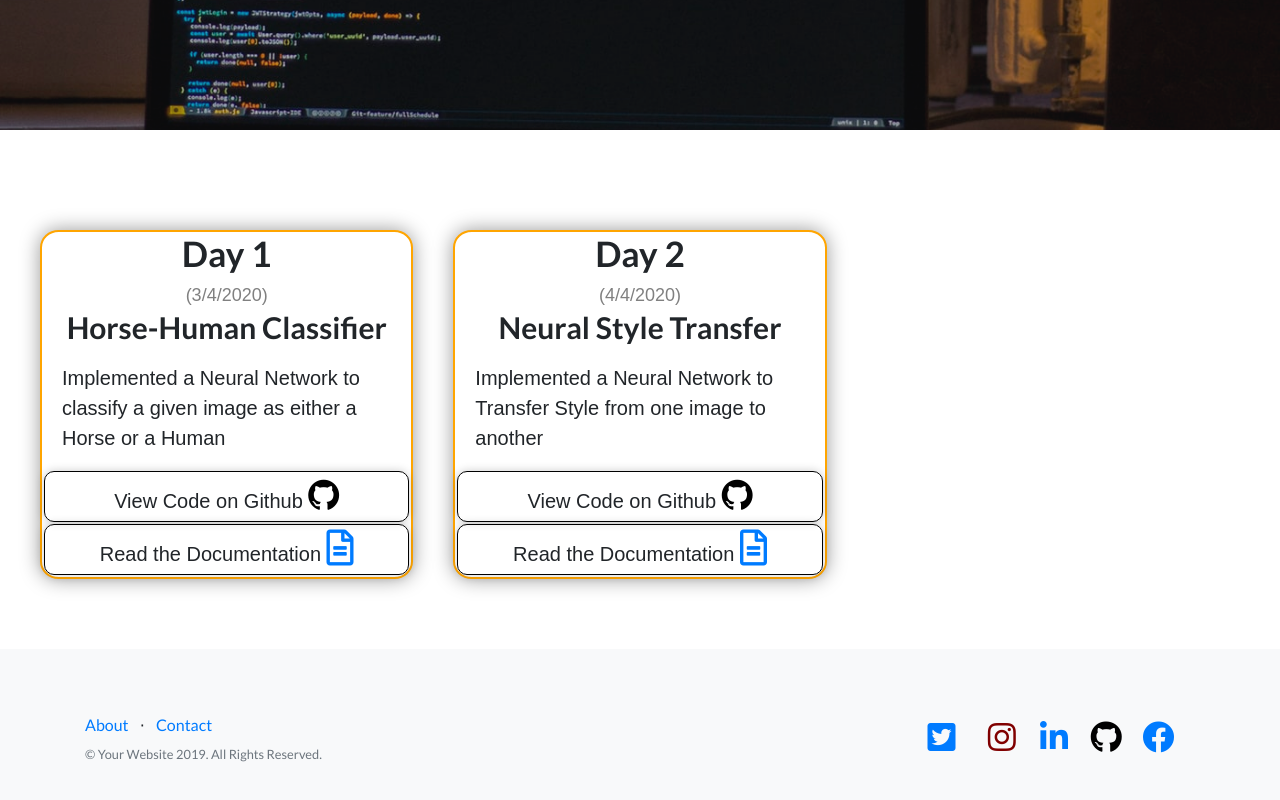
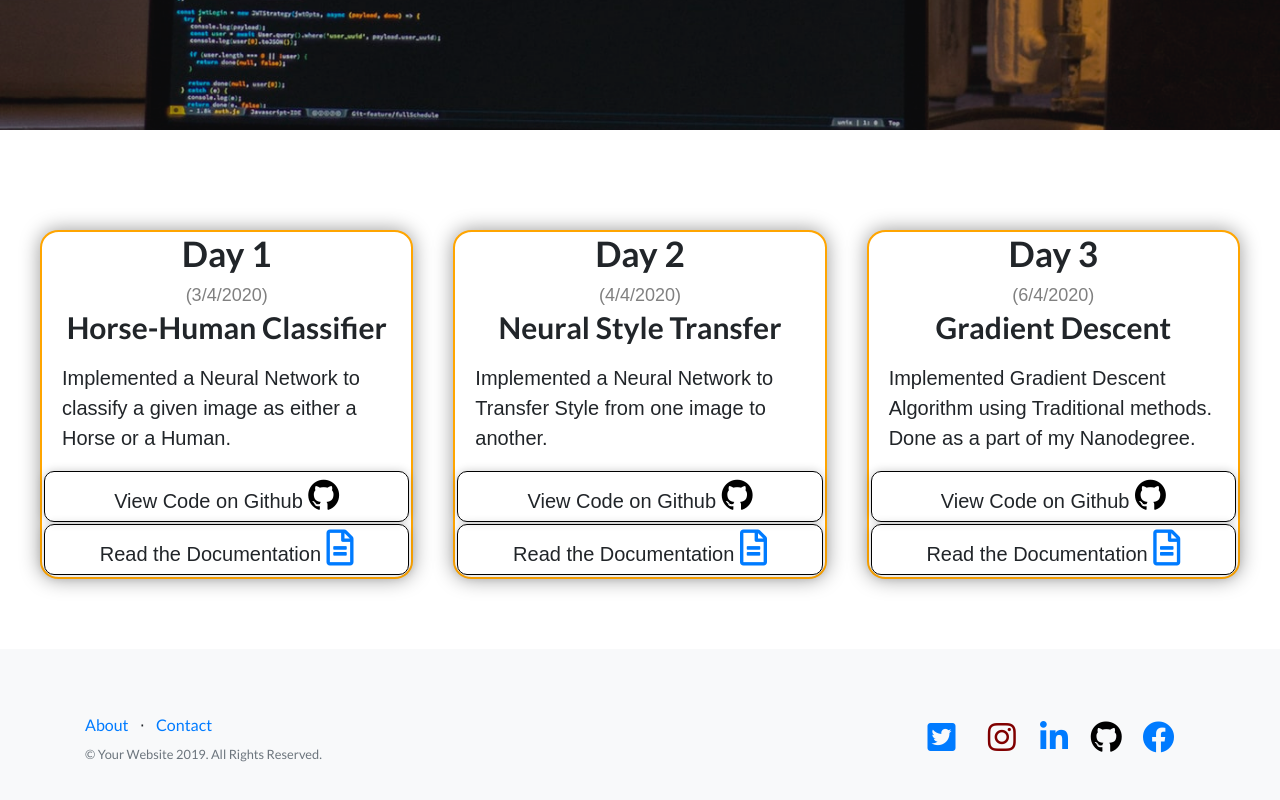
Before and after one commit to infiniteoverflow/100DaysOfML, a website: page index.html in a window 1280 px wide. Shown: the part 689-1489 px from the top of the page. Drawn offline with Linux system fonts and the light colour scheme.

Commit message:
Added day 3

```diff
--- a/index.html
+++ b/index.html
@@ -69,7 +69,7 @@
         <p class='date'>(3/4/2020)</p>
         <h1 class='day-topic' style= "font-size: 30px; text-align: center;">Horse-Human Classifier</h1>
         <div class="day-descr">
-          <p>Implemented a Neural Network to classify a given image as either a Horse or a Human</p>
+          <p>Implemented a Neural Network to classify a given image as either a Horse or a Human.</p>
         </div>
         <div class="day-proofs">
           <div>View Code on Github
@@ -93,7 +93,7 @@
         <p class='date'>(4/4/2020)</p>
         <h1 class='day-topic' style= "font-size: 30px; text-align: center;">Neural Style Transfer</h1>
         <div class="day-descr">
-          <p>Implemented a Neural Network to Transfer Style from one image to another</p>
+          <p>Implemented a Neural Network to Transfer Style from one image to another.</p>
         </div>
         <div class="day-proofs">
           <div>View Code on Github
@@ -104,6 +104,31 @@
 
           <div>Read the Documentation
             <a href="#">
+              <i class='far fa-file-alt' style='font-size:36px'></i>
+            </a>
+          </div>
+        </div>
+      </div>
+
+
+       <!-- Day 3 -->
+       <div class="card">
+        <h1 class='day-number' style="font-size: 35px; text-align: center;">Day 3</h1>
+        <p class='date'>(6/4/2020)</p>
+        <h1 class='day-topic' style= "font-size: 30px; text-align: center;">Gradient Descent</h1>
+        <div class="day-descr">
+          <p>Implemented Gradient Descent Algorithm using Traditional methods. Done as a part of my Nanodegree.
+          </p>
+        </div>
+        <div class="day-proofs">
+          <div>View Code on Github
+            <a href="https://github.com/infiniteoverflow/Gradient-Descent">
+              <i class="fa fa-github" style="font-size:36px; color: black;"></i>
+            </a>
+          </div>
+
+          <div>Read the Documentation
+            <a href="https://infiniteoverflow.github.io/Gradient-Descent/">
               <i class='far fa-file-alt' style='font-size:36px'></i>
             </a>
           </div>
```
